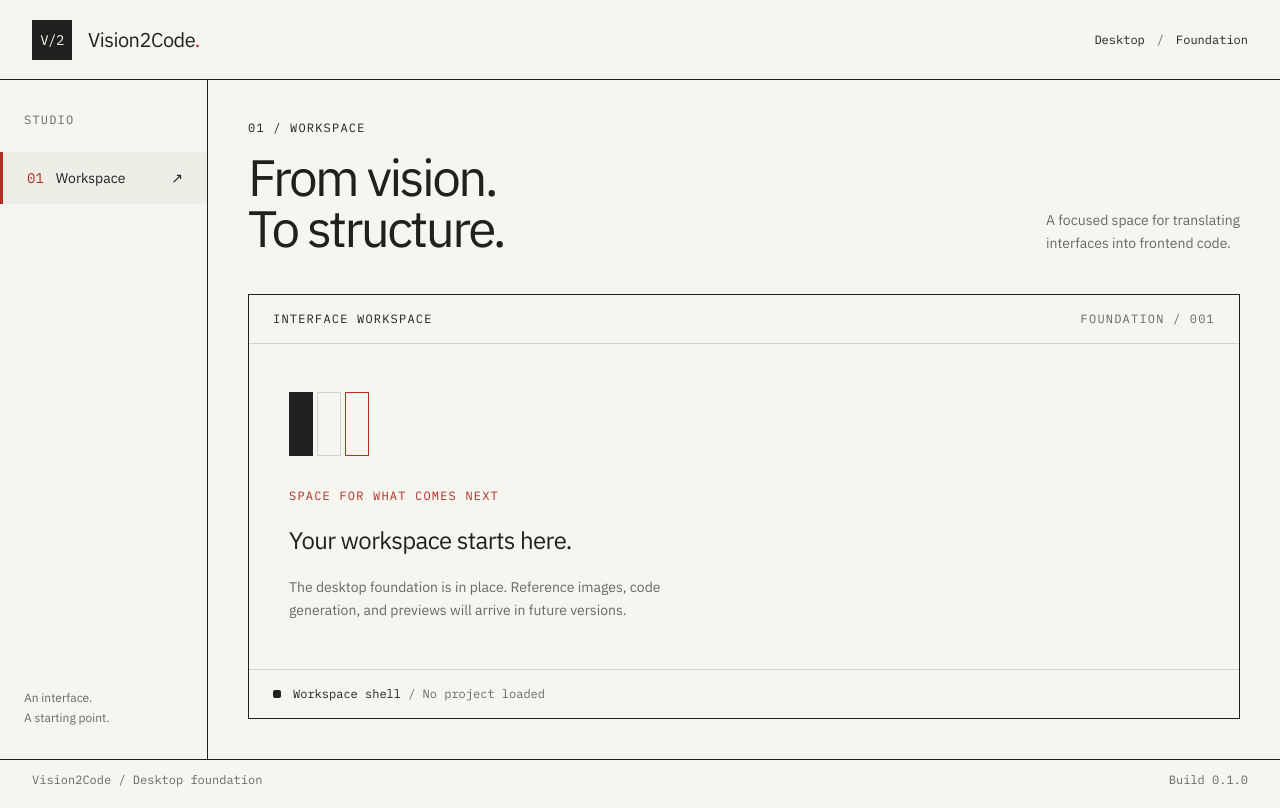
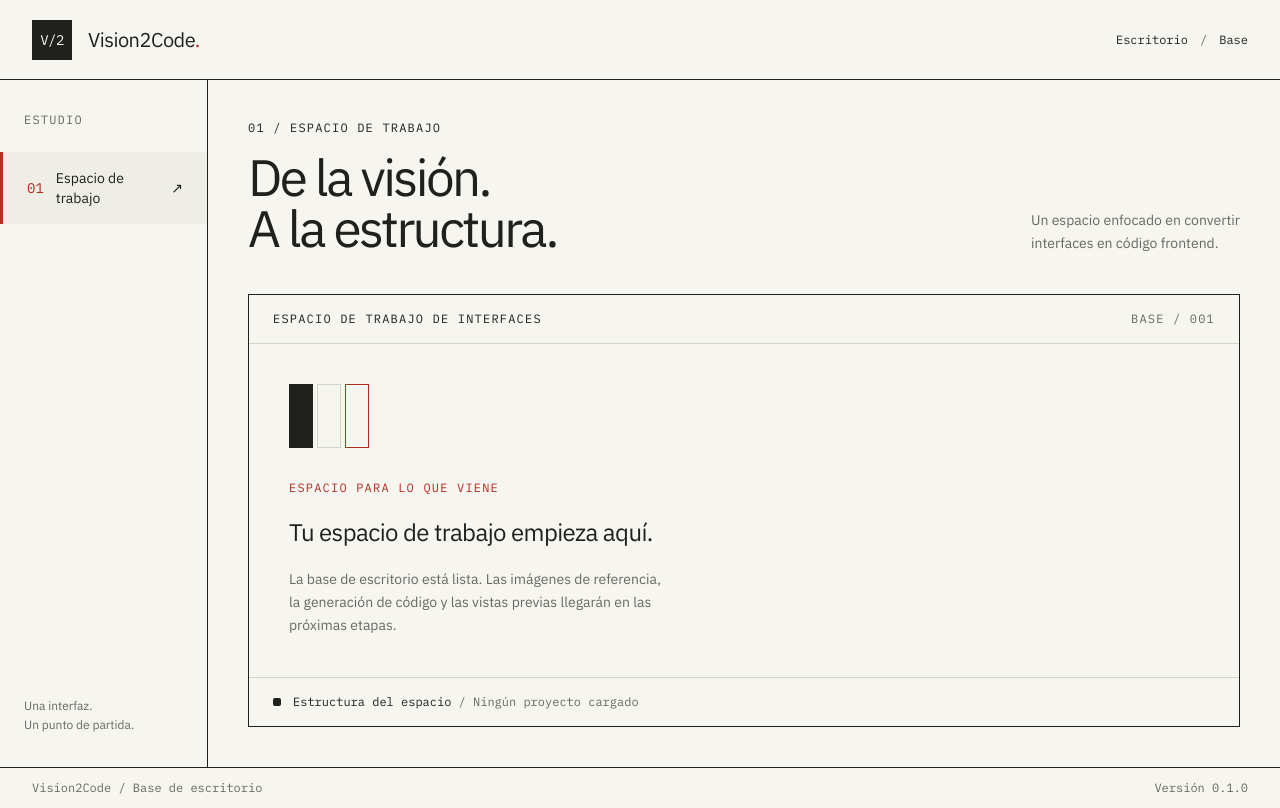
Before and after one commit to AlePython-byte/vision2code, a React (Vite) app in the folder desktop/: page / in a window 1280 px wide. Built offline with nearby package versions, Linux system fonts and the light colour scheme.

Commit message:
fix(desktop): localize foundation interface to Spanish

```diff
--- a/desktop/index.html
+++ b/desktop/index.html
@@ -1,10 +1,10 @@
 <!doctype html>
-<html lang="en">
+<html lang="es">
   <head>
     <meta charset="UTF-8" />
     <meta name="viewport" content="width=device-width, initial-scale=1.0" />
     <meta name="theme-color" content="#f6f5f0" />
-    <meta name="description" content="Vision2Code desktop workspace" />
+    <meta name="description" content="Espacio de trabajo de escritorio de Vision2Code" />
     <title>Vision2Code</title>
   </head>
   <body>
--- a/desktop/src/features/workspace/ApplicationShell.tsx
+++ b/desktop/src/features/workspace/ApplicationShell.tsx
@@ -3,29 +3,29 @@ import { Workspace } from "./Workspace";
 export function ApplicationShell() {
   return (
     <div className="application-shell">
-      <a className="skip-link" href="#workspace">Skip to workspace</a>
+      <a className="skip-link" href="#workspace">Saltar al espacio de trabajo</a>
       <header className="app-header">
-        <a href="#workspace" className="brand" aria-label="Vision2Code workspace">
+        <a href="#workspace" className="brand" aria-label="Espacio de trabajo de Vision2Code">
           <span className="brand-mark" aria-hidden="true">V/2</span>
           <span>Vision2Code<span className="text-accent">.</span></span>
         </a>
-        <div className="utility-label">Desktop <span className="text-muted">/</span> Foundation</div>
+        <div className="utility-label">Escritorio <span className="text-muted">/</span> Base</div>
       </header>
       <div className="shell-body">
-        <nav className="navigation" aria-label="Main navigation">
-          <p className="eyebrow navigation-label">Studio</p>
+        <nav className="navigation" aria-label="Navegación principal">
+          <p className="eyebrow navigation-label">Estudio</p>
           <a className="navigation-item" href="#workspace" aria-current="page">
             <span className="font-mono text-accent" aria-hidden="true">01</span>
-            Workspace
+            Espacio de trabajo
             <span className="nav-arrow" aria-hidden="true">↗</span>
           </a>
-          <p className="navigation-note">An interface.<br />A starting point.</p>
+          <p className="navigation-note">Una interfaz.<br />Un punto de partida.</p>
         </nav>
         <Workspace />
       </div>
       <footer className="app-footer">
-        <span>Vision2Code / Desktop foundation</span>
-        <span>Build 0.1.0</span>
+        <span>Vision2Code / Base de escritorio</span>
+        <span>Versión 0.1.0</span>
       </footer>
     </div>
   );
--- a/desktop/src/features/workspace/Workspace.tsx
+++ b/desktop/src/features/workspace/Workspace.tsx
@@ -3,28 +3,28 @@ export function Workspace() {
     <main id="workspace" className="workspace" tabIndex={-1}>
       <div className="workspace-heading">
         <div>
-          <p className="eyebrow mb-4">01 / Workspace</p>
-          <h1>From vision.<br />To structure.</h1>
+          <p className="eyebrow mb-4">01 / Espacio de trabajo</p>
+          <h1>De la visión.<br />A la estructura.</h1>
         </div>
-        <p className="workspace-intro">A focused space for translating<br className="intro-break" /> interfaces into frontend code.</p>
+        <p className="workspace-intro">Un espacio enfocado en convertir<br className="intro-break" /> interfaces en código frontend.</p>
       </div>
       <section className="workspace-frame" aria-labelledby="workspace-title">
         <header className="frame-header">
-          <h2 id="workspace-title" className="eyebrow">Interface workspace</h2>
-          <span className="eyebrow text-muted">Foundation / 001</span>
+          <h2 id="workspace-title" className="eyebrow">Espacio de trabajo de interfaces</h2>
+          <span className="eyebrow text-muted">Base / 001</span>
         </header>
         <div className="empty-workspace">
           <div className="structure-mark" aria-hidden="true">
             <span /><span /><span />
           </div>
-          <p className="eyebrow text-accent">Space for what comes next</p>
-          <h3>Your workspace starts here.</h3>
-          <p className="empty-description">The desktop foundation is in place. Reference images,
-            code generation, and previews will arrive in future versions.</p>
+          <p className="eyebrow text-accent">Espacio para lo que viene</p>
+          <h3>Tu espacio de trabajo empieza aquí.</h3>
+          <p className="empty-description">La base de escritorio está lista. Las imágenes de referencia,
+            la generación de código y las vistas previas llegarán en las próximas etapas.</p>
         </div>
         <div className="frame-footer">
           <span className="status-dot" aria-hidden="true" />
-          <p>Workspace shell <span className="text-muted">/ No project loaded</span></p>
+          <p>Estructura del espacio <span className="text-muted">/ Ningún proyecto cargado</span></p>
         </div>
       </section>
     </main>
```
